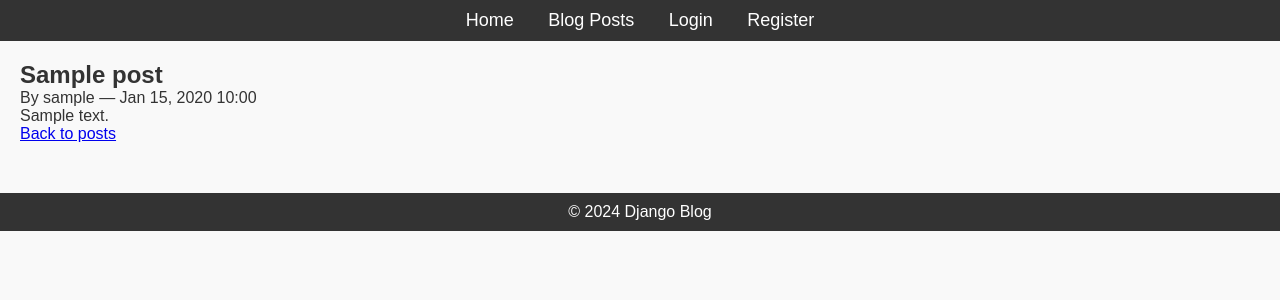
After one commit to priscilla-abena-aboagye/Alx_DjangoLearnLab, a Django app: page /posts/1/ in a window 1280 px wide. The commit adds this page. Shown: the top 300 px of the page. Run offline with Django 5.2, Linux system fonts and the light colour scheme; tables that the repository leaves empty hold one stand-in row (values such as "Sample post").

Commit message:
task 2 : Creating Blog Post Management Features

```diff
--- a/django_blog/blog/models.py
+++ b/django_blog/blog/models.py
@@ -1,5 +1,6 @@
 from django.db import models
 from django.contrib.auth.models import User
+from django.urls import reverse
 
 class Post(models.Model):
     title = models.CharField(max_length=100)
@@ -7,8 +8,14 @@ class Post(models.Model):
     published_date = models.DateTimeField(auto_now_add=True)
     author = models.ForeignKey(User, on_delete=models.CASCADE, related_name="posts")
 
+    class Meta:
+        ordering = ["-published_date"]
+
     def __str__(self):
         return self.title
+
+    def get_absolute_url(self):
+        return reverse("post-detail", kwargs={"pk": self.pk})
 
 class Profile(models.Model):
     user = models.OneToOneField(User, on_delete=models.CASCADE, related_name="profile")
--- a/django_blog/blog/templates/blog/base.html
+++ b/django_blog/blog/templates/blog/base.html
@@ -12,7 +12,7 @@
         <nav>
             <ul>
                 <li><a href="{% url 'home' %}">Home</a></li>
-                <li><a href="{% url 'posts' %}">Blog Posts</a></li>
+                <li><a href="{% url 'post-list' %}">Blog Posts</a></li>
                 <li><a href="{% url 'login' %}">Login</a></li>
                 <li><a href="{% url 'register' %}">Register</a></li>
             </ul>
@@ -25,6 +25,12 @@
         {% endblock %}
     </div>
 
+    {% if user.is_authenticated %}
+  <a href="{% url 'post-create' %}">New Post</a>
+    {% endif %}
+
+
+
     <footer>
         <p>&copy; 2024 Django Blog</p>
     </footer>
--- /dev/null
+++ b/django_blog/blog/templates/blog/post_detail.html
@@ -0,0 +1,17 @@
+{% extends "blog/base.html" %}
+{% block content %}
+<article>
+  <h1>{{ post.title }}</h1>
+  <p>By {{ post.author.username }} — {{ post.published_date|date:"M d, Y H:i" }}</p>
+  <div>{{ post.content|linebreaks }}</div>
+</article>
+
+{% if user.is_authenticated and user == post.author %}
+  <p>
+    <a href="{% url 'post-update' post.pk %}">Edit</a> |
+    <a href="{% url 'post-delete' post.pk %}">Delete</a>
+  </p>
+{% endif %}
+
+<a href="{% url 'post-list' %}">Back to posts</a>
+{% endblock %}
--- a/django_blog/blog/urls.py
+++ b/django_blog/blog/urls.py
@@ -1,10 +1,16 @@
 from django.urls import path
 from . import views
+from .views import PostListView, PostCreateView, PostDetailView, PostUpdateView, PostDeleteView
 
 urlpatterns = [
     path("", views.home, name="home"),
     path("register/", views.register_view, name="register"),
     path("login/", views.CustomLoginView.as_view(), name="login"),
     path("profile/", views.profile_view, name="profile"),
-    path("posts/", views.posts, name="posts"),
+
+    path("posts/", PostListView.as_view(), name="post-list"),
+    path("posts/new/", PostCreateView.as_view(), name="post-create"),
+    path("posts/<int:pk>/", PostDetailView.as_view(), name="post-detail"),
+    path("posts/<int:pk>/edit/", PostUpdateView.as_view(), name="post-update"),
+    path("posts/<int:pk>/delete/", PostDeleteView.as_view(), name="post-delete"),
 ]
--- a/django_blog/blog/views.py
+++ b/django_blog/blog/views.py
@@ -1,9 +1,14 @@
-from django.shortcuts import render, redirect
+from django.shortcuts import render, redirect, get_object_or_404
 from django.contrib.auth import login
 from django.contrib.auth.decorators import login_required
 from .forms import CustomUserCreationForm, ProfileForm
 from django.contrib import messages
-from django.contrib.auth.views import LoginView, LogoutView
+from django.contrib.auth.views import LoginView
+from django.views.generic import ListView, DetailView, CreateView, UpdateView, DeleteView
+from django.contrib.auth.mixins import LoginRequiredMixin, UserPassesTestMixin
+from django.urls import reverse_lazy
+from .models import Post
+from .forms import PostForm
 
 def home(request):
     return render(request, "blog/base.html")
@@ -39,3 +44,41 @@ def profile_view(request):
     else:
         pform = ProfileForm(instance=profile)
     return render(request, "blog/profile.html", {"pform": pform})
+
+class PostListView(ListView):
+    model = Post
+    template_name = "blog/post_list.html"
+    context_object_name = "posts"
+    paginate_by = 10
+
+class PostDetailView(DetailView):
+    model = Post
+    template_name = "blog/post_detail.html"
+    context_object_name = "post"
+
+class PostCreateView(LoginRequiredMixin, CreateView):
+    model = Post
+    form_class = PostForm
+    template_name = "blog/post_form.html"
+
+    def form_valid(self, form):
+        form.instance.author = self.request.user
+        return super().form_valid(form)
+
+class PostUpdateView(LoginRequiredMixin, UserPassesTestMixin, UpdateView):
+    model = Post
+    form_class = PostForm
+    template_name = "blog/post_form.html"
+
+    def test_func(self):
+        post = self.get_object()
+        return post.author == self.request.user
+
+class PostDeleteView(LoginRequiredMixin, UserPassesTestMixin, DeleteView):
+    model = Post
+    template_name = "blog/post_confirm_delete.html"
+    success_url = reverse_lazy("post-list")
+
+    def test_func(self):
+        post = self.get_object()
+        return post.author == self.request.user
--- a/django_blog/django_blog/settings.py
+++ b/django_blog/django_blog/settings.py
@@ -129,9 +129,7 @@ LOGIN_URL = "/login/"
 LOGIN_REDIRECT_URL = "/"
 LOGOUT_REDIRECT_URL = "/login/"
 
-STATICFILES_DIRS = [
-    BASE_DIR / "static",
-]
+
 
 # Default primary key field type
 # https://docs.djangoproject.com/en/5.2/ref/settings/#default-auto-field
```
Also changed, not shown: django_blog/blog/forms.py (+10 -1 lines), django_blog/blog/templates/blog/post_confirm_delete.html (added, +10 -0 lines), django_blog/blog/templates/blog/post_form.html (added, +10 -0 lines), django_blog/blog/templates/blog/post_list.html (added, +29 -0 lines), django_blog/blog/tests.py (+28 -1 lines), django_blog/blog/migrations/0003_alter_post_options.py (added).
